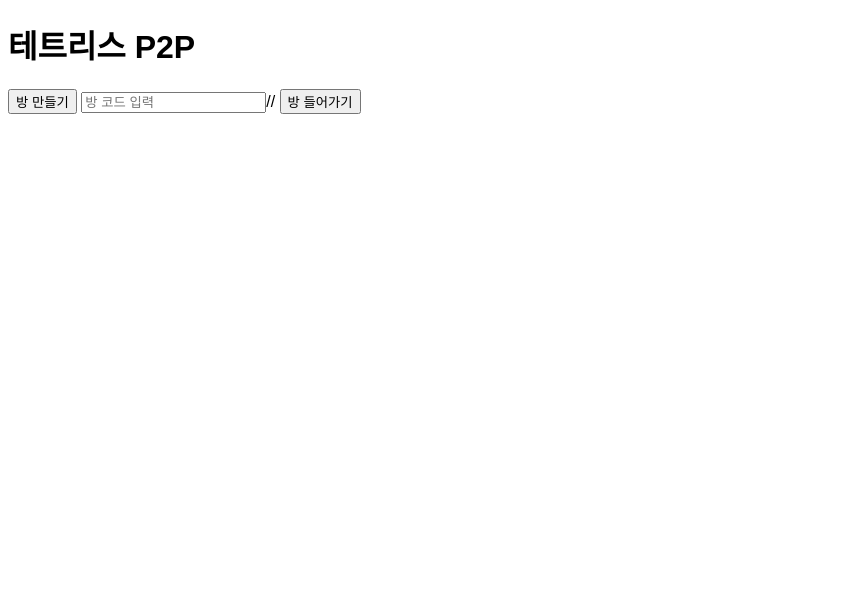
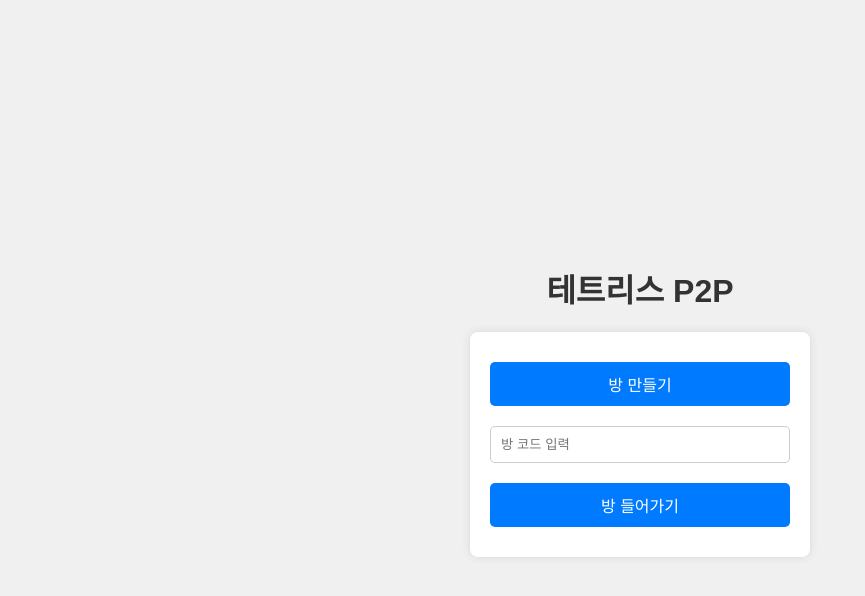
Before and after one commit to gabin09/chat, a plain HTML site: page index.html in a window 1280 px wide. Shown: the whole page, without its empty margins (0-865 px from the left). Drawn offline with Linux system fonts and the light colour scheme.

Commit message:
Update index.html

```diff
--- a/index.html
+++ b/index.html
@@ -5,15 +5,58 @@
     <meta name="viewport" content="width=device-width, initial-scale=1.0">
     <title>테트리스 P2P</title>
     <style>
-        body { font-family: Arial, sans-serif; }
-        #lobby { display: none; }
+        body {
+            font-family: Arial, sans-serif;
+            background-color: #f0f0f0;
+            display: flex;
+            flex-direction: column;
+            align-items: center;
+            justify-content: center;
+            height: 100vh;
+            margin: 0;
+        }
+        h1 {
+            color: #333;
+        }
+        #main-menu, #lobby {
+            background: #fff;
+            border-radius: 8px;
+            box-shadow: 0 0 10px rgba(0, 0, 0, 0.1);
+            padding: 20px;
+            width: 300px;
+            text-align: center;
+        }
+        button {
+            background-color: #007bff;
+            color: white;
+            border: none;
+            border-radius: 5px;
+            padding: 10px 15px;
+            cursor: pointer;
+            margin: 10px 0;
+            width: 100%;
+            font-size: 16px;
+        }
+        button:hover {
+            background-color: #0056b3;
+        }
+        input {
+            width: calc(100% - 22px);
+            padding: 10px;
+            margin: 10px 0;
+            border: 1px solid #ccc;
+            border-radius: 5px;
+        }
+        #lobby {
+            display: none;
+        }
     </style>
 </head>
 <body>
     <h1>테트리스 P2P</h1>
     <div id="main-menu">
         <button id="create-room">방 만들기</button>
-        <input type="text" id="room-code" placeholder="방 코드 입력">//
+        <input type="text" id="room-code" placeholder="방 코드 입력">
         <button id="join-room">방 들어가기</button>
     </div>
     <div id="lobby">
```
